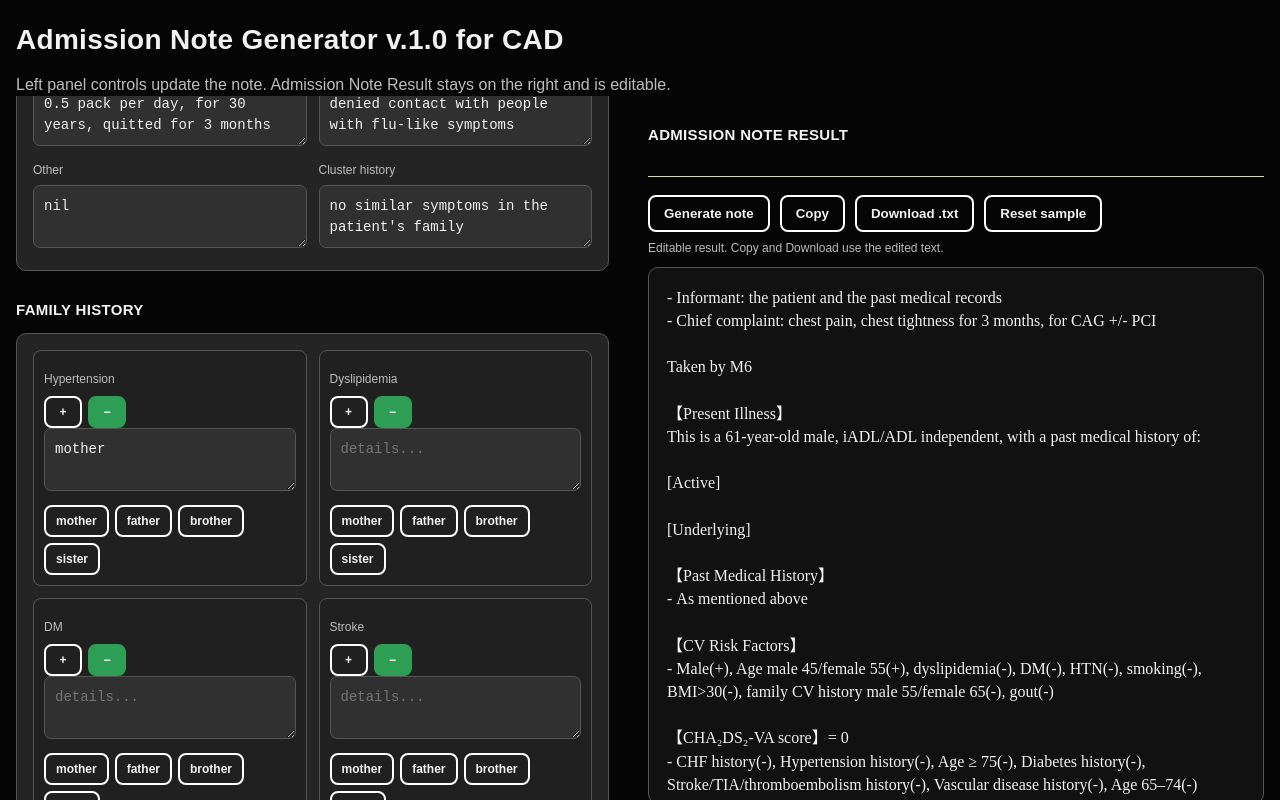
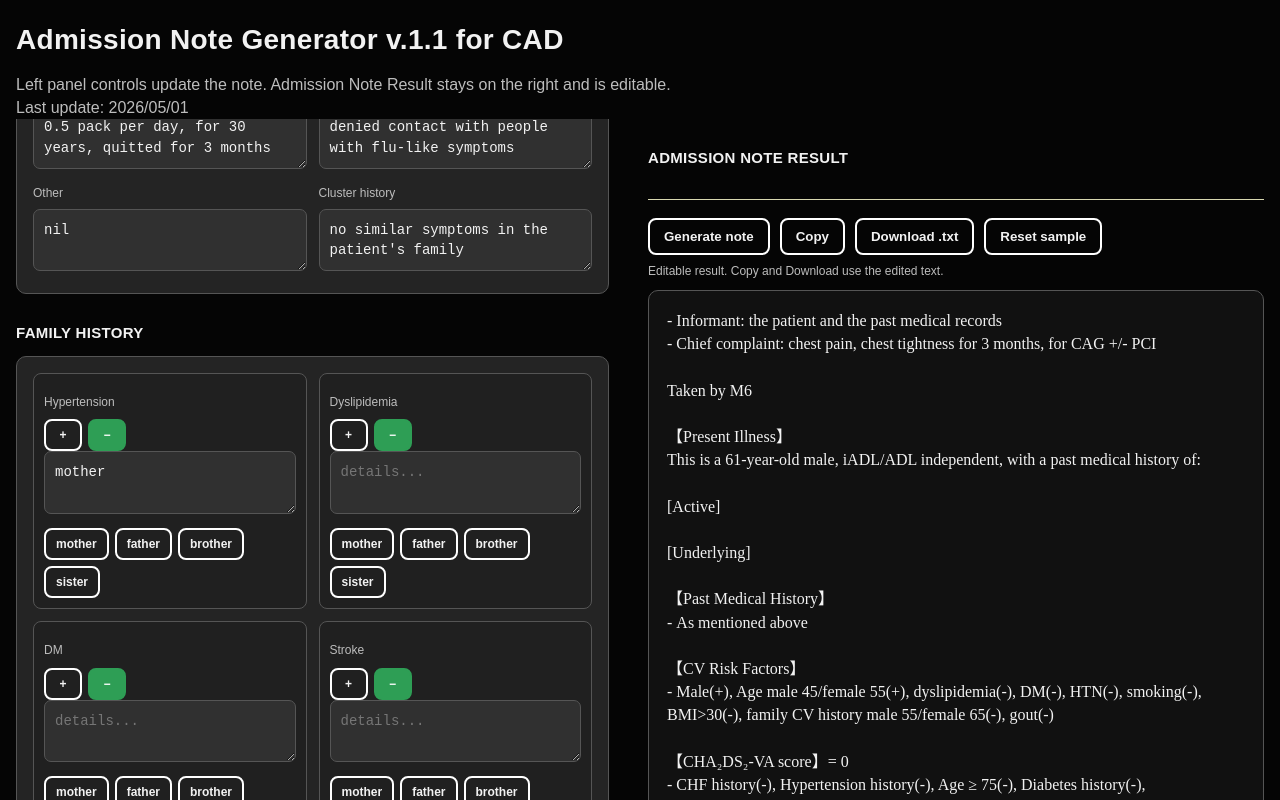
Before and after one commit to M7f5/admgen, a plain HTML site: page index.html in a window 1280 px wide. Drawn offline with Linux system fonts and the light colour scheme.

Commit message:
Update index.html

```diff
--- a/index.html
+++ b/index.html
@@ -4,7 +4,7 @@
 <head>
     <meta charset="UTF-8" />
     <meta name="viewport" content="width=device-width, initial-scale=1.0" />
-    <title>Admission Note Generator v.1.0 for CAD</title>
+    <title>Admission Note Generator v.1.1 for CAD</title>
     <style>
         :root {
             --bg: #050505;
@@ -337,9 +337,10 @@
 
 <body>
     <div class="container">
-        <h1>Admission Note Generator v.1.0 for CAD</h1>
+        <h1>Admission Note Generator v.1.1 for CAD</h1>
         <div class="subtext">Left panel controls update the note. Admission Note Result stays on the right and is
             editable.</div>
+        <div class="subtext">Last update: 2026/05/01</div>
 
         <div class="app-layout">
             <div class="control-panel">
```
